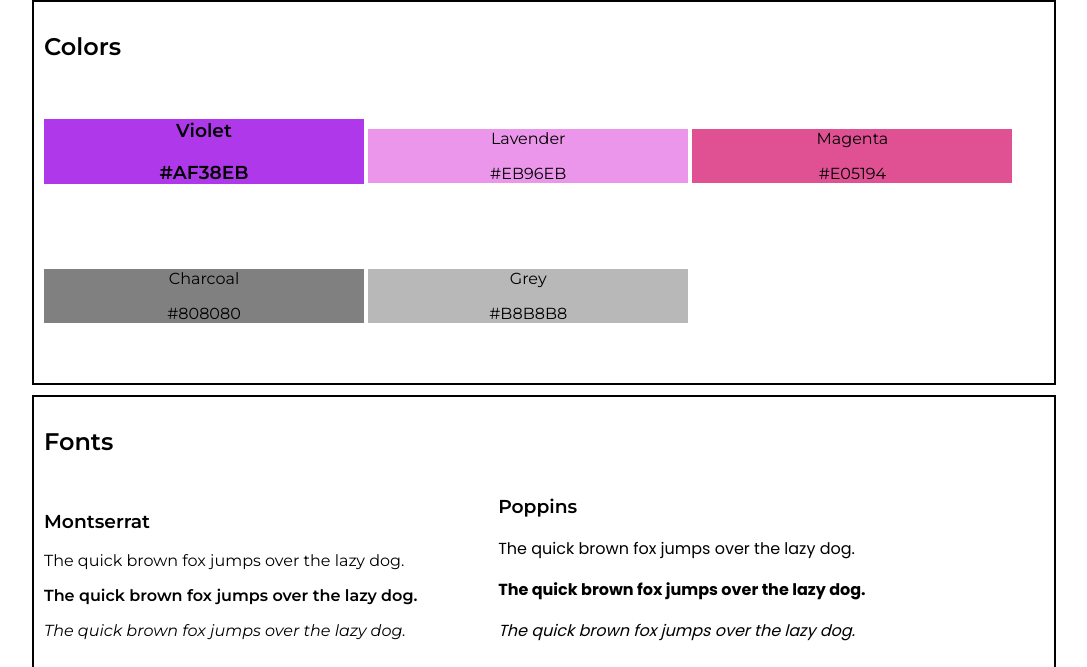
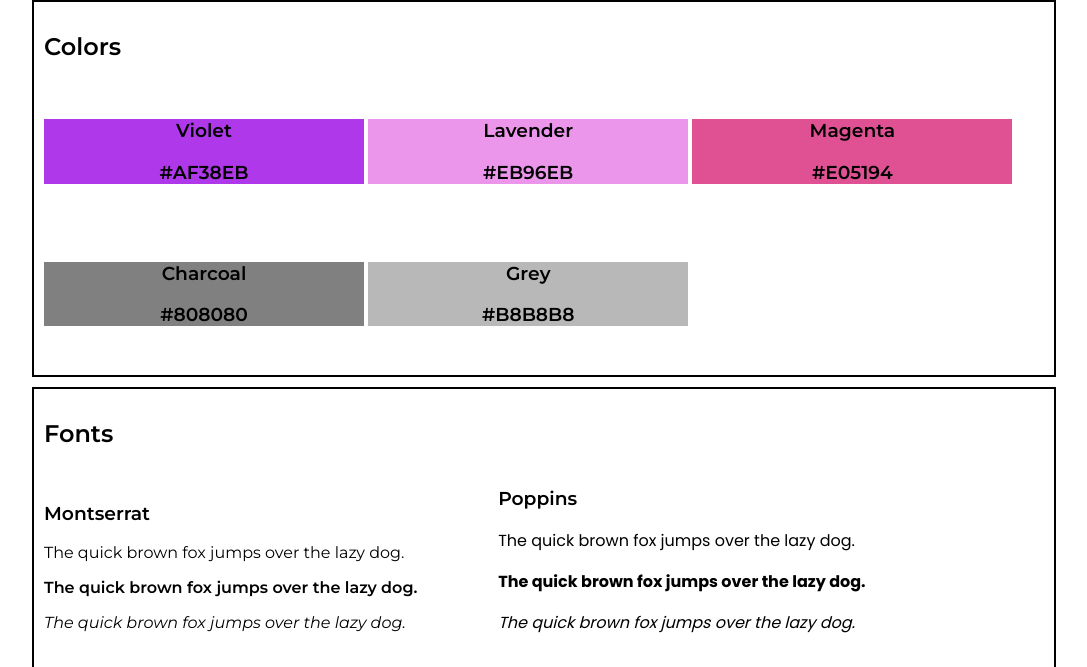
Before and after one commit to Mtneagle/CSSUnitProject, a plain HTML site: page index.html in a window 1280 px wide. Shown: the part 82-749 px from the top of the page, without its empty margins (96-1183 px from the left). Drawn offline with Linux system fonts and the light colour scheme.

Commit message:
Add files via upload

```diff
--- a/index.html
+++ b/index.html
@@ -27,29 +27,29 @@
 
         <div class="box">
             <div id="lavender">
-                <p>Lavender</p>
-                <p>#EB96EB</p>
+                <h3>Lavender<h3>
+                <h3>#EB96EB</h3>
             </div>
         </div>
 
         <div class="box">
             <div id="magenta">
-                <p>Magenta</p>
-                <p>#E05194</p>
+                <h3>Magenta</h3>
+                <h3>#E05194</h3>
             </div>
         </div>
 
         <div class="box">
             <div id="charcoal">
-                <p>Charcoal</p>
-                <p>#808080</p>
+                <h3>Charcoal</h3>
+                <h3>#808080</h3>
             </div>
         </div>
 
         <div class="box">
             <div id="grey">
-                <p>Grey</p>
-                <p>#B8B8B8</p>
+                <h3>Grey</h3>
+                <h3>#B8B8B8</h3>
             </div>
         </div>
     </div>
```
